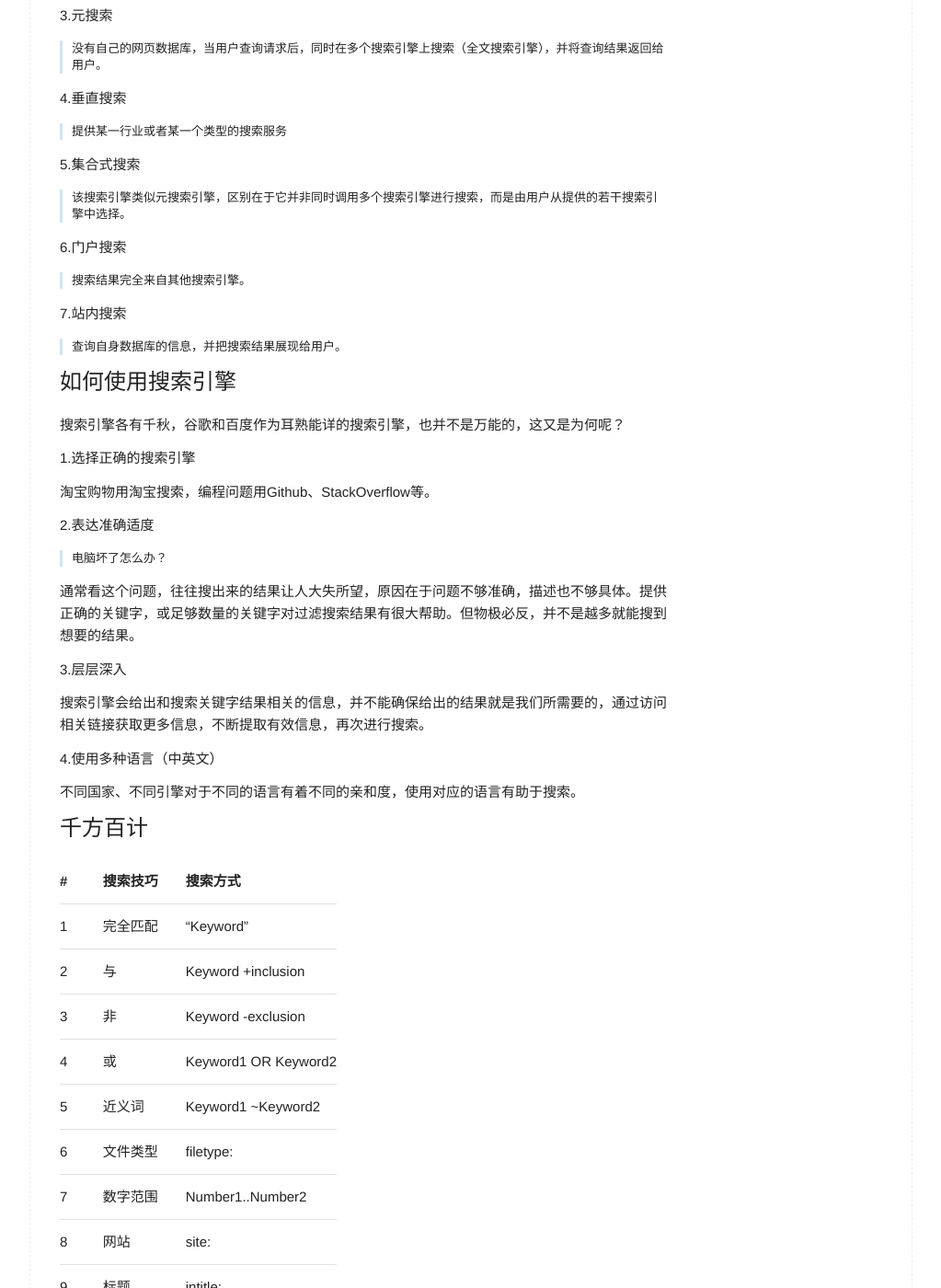
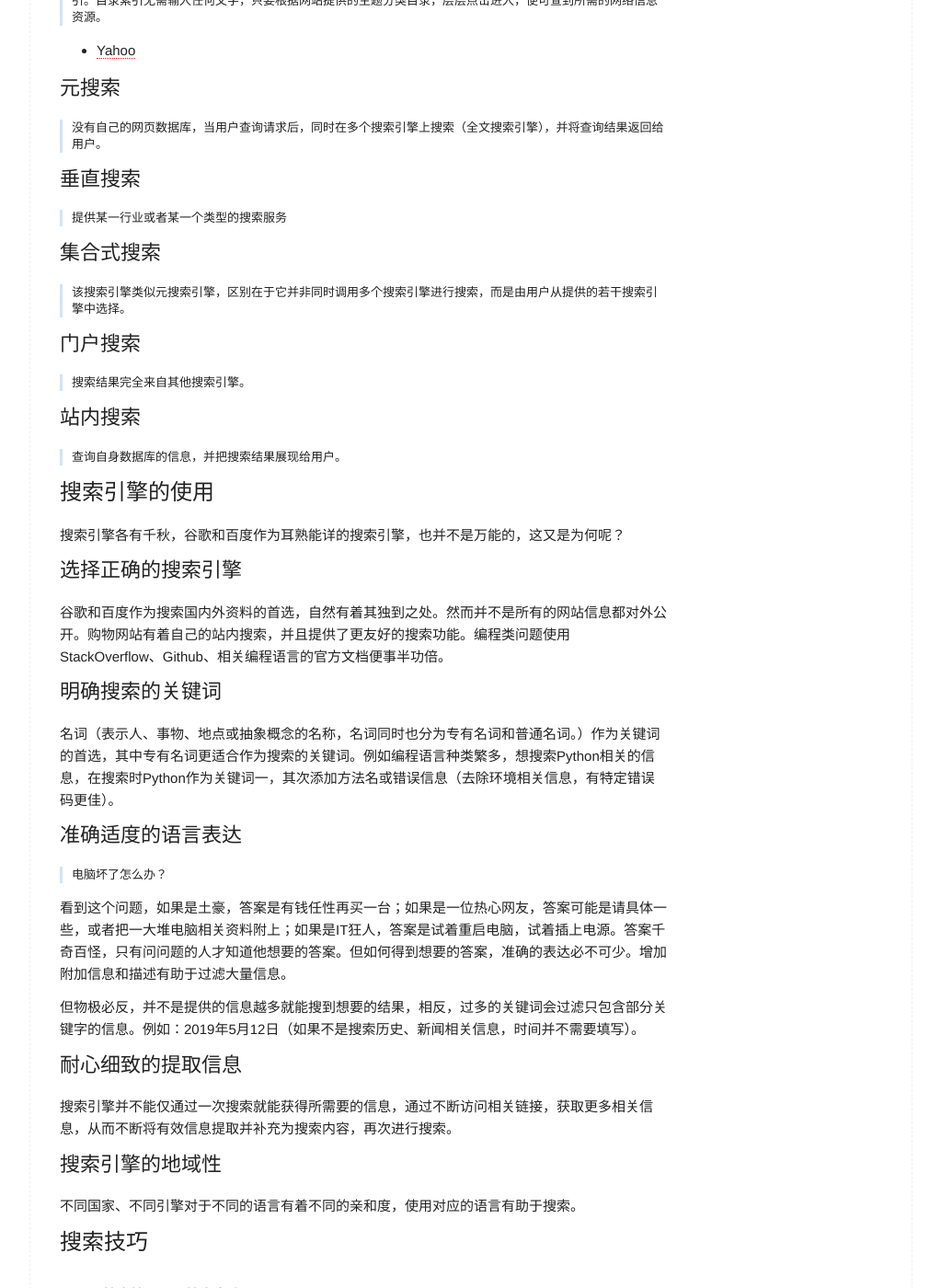
Before and after one commit to SH1NK10KU/shinfk.github.io, a Jekyll site: the page built from _posts/2019-05-12-topic-one-how-to-use-search-engine-effectively.md, in a window 1280 px wide and 1400 px high, scrolled down 612 px. Shown: the whole window at 92% size, without its empty margins (128-1151 px from the left). Built offline with Jekyll 4.4.1, drawn with Linux system fonts in a browser that asks for light colours; some of the changed text lies outside the part shown.

Commit message:
Modify post.

```diff
--- a/_posts/2019-05-12-topic-one-how-to-use-search-engine-effectively.md
+++ b/_posts/2019-05-12-topic-one-how-to-use-search-engine-effectively.md
@@ -8,66 +8,74 @@
 
 # 引言
 
+如今互联网作为信息的主要来源，其庞大的信息量时时刻刻改变着人们的生活和学习。搜索引擎提供了从大量信息中获取感兴趣信息的服务。然而如何高效利用搜索引擎需要相应的技巧。
+
+# 搜索引擎的分类
+
 > 搜索引擎（Search Engine）是指根据一定的策略、运用特定的计算机程序从互联网上搜集信息，在对信息进行组织和处理后，为用户提供检索服务，将用户检索相关的信息展示给用户的系统。
 
-# 搜索引擎分类
-
-1.全文索引(全文搜索)
+## 全文索引(全文搜索)
 
 > 搜索引擎通过抓取程序（百度蜘蛛、谷歌爬虫）把其他网站的网页抓取并保存到搜索引擎自身数据库，搜索引擎并能检索和排名，当用户使用搜索引擎搜索某一个关键词时，搜索引擎根据自身的算法，把最相关的结果反馈给用户。
 
 * [Google](www.google.com)
 * [Baidu](www.baidu.com)
 
-2.目录索引(分类检索)
+## 目录索引(分类检索)
 
 > 将整理的网络资源分配到相关分类主题目录的不同层次的类目之下，形成像图书馆目录一样的分类树形结构索引。目录索引无需输入任何文字，只要根据网站提供的主题分类目录，层层点击进入，便可查到所需的网络信息资源。
 
 * [Yahoo](www.yahoo.com)
 
-3.元搜索
+## 元搜索
 
 > 没有自己的网页数据库，当用户查询请求后，同时在多个搜索引擎上搜索（全文搜索引擎），并将查询结果返回给用户。
 
-4.垂直搜索
+## 垂直搜索
 
 > 提供某一行业或者某一个类型的搜索服务
 
-5.集合式搜索
+## 集合式搜索
 
 > 该搜索引擎类似元搜索引擎，区别在于它并非同时调用多个搜索引擎进行搜索，而是由用户从提供的若干搜索引擎中选择。
 
-6.门户搜索
+## 门户搜索
 
 > 搜索结果完全来自其他搜索引擎。
 
-7.站内搜索
+## 站内搜索
 
 > 查询自身数据库的信息，并把搜索结果展现给用户。
 
-# 如何使用搜索引擎
+# 搜索引擎的使用
 
 搜索引擎各有千秋，谷歌和百度作为耳熟能详的搜索引擎，也并不是万能的，这又是为何呢？
 
-1.选择正确的搜索引擎
+## 选择正确的搜索引擎
 
-淘宝购物用淘宝搜索，编程问题用Github、StackOverflow等。
+谷歌和百度作为搜索国内外资料的首选，自然有着其独到之处。然而并不是所有的网站信息都对外公开。购物网站有着自己的站内搜索，并且提供了更友好的搜索功能。编程类问题使用StackOverflow、Github、相关编程语言的官方文档便事半功倍。
 
-2.表达准确适度
+## 明确搜索的关键词
+
+名词（表示人、事物、地点或抽象概念的名称，名词同时也分为专有名词和普通名词。）作为关键词的首选，其中专有名词更适合作为搜索的关键词。例如编程语言种类繁多，想搜索Python相关的信息，在搜索时Python作为关键词一，其次添加方法名或错误信息（去除环境相关信息，有特定错误码更佳）。
+
+## 准确适度的语言表达
 
 > 电脑坏了怎么办？
 
-通常看这个问题，往往搜出来的结果让人大失所望，原因在于问题不够准确，描述也不够具体。提供正确的关键字，或足够数量的关键字对过滤搜索结果有很大帮助。但物极必反，并不是越多就能搜到想要的结果。
+看到这个问题，如果是土豪，答案是有钱任性再买一台；如果是一位热心网友，答案可能是请具体一些，或者把一大堆电脑相关资料附上；如果是IT狂人，答案是试着重启电脑，试着插上电源。答案千奇百怪，只有问问题的人才知道他想要的答案。但如何得到想要的答案，准确的表达必不可少。增加附加信息和描述有助于过滤大量信息。
 
-3.层层深入
+但物极必反，并不是提供的信息越多就能搜到想要的结果，相反，过多的关键词会过滤只包含部分关键字的信息。例如：2019年5月12日（如果不是搜索历史、新闻相关信息，时间并不需要填写）。
 
-搜索引擎会给出和搜索关键字结果相关的信息，并不能确保给出的结果就是我们所需要的，通过访问相关链接获取更多信息，不断提取有效信息，再次进行搜索。
+## 耐心细致的提取信息
 
-4.使用多种语言（中英文）
+搜索引擎并不能仅通过一次搜索就能获得所需要的信息，通过不断访问相关链接，获取更多相关信息，从而不断将有效信息提取并补充为搜索内容，再次进行搜索。
+
+## 搜索引擎的地域性
 
 不同国家、不同引擎对于不同的语言有着不同的亲和度，使用对应的语言有助于搜索。
 
-# 千方百计
+# 搜索技巧
 
 |#|搜索技巧|搜索方式|
 |---|---|---|
```
